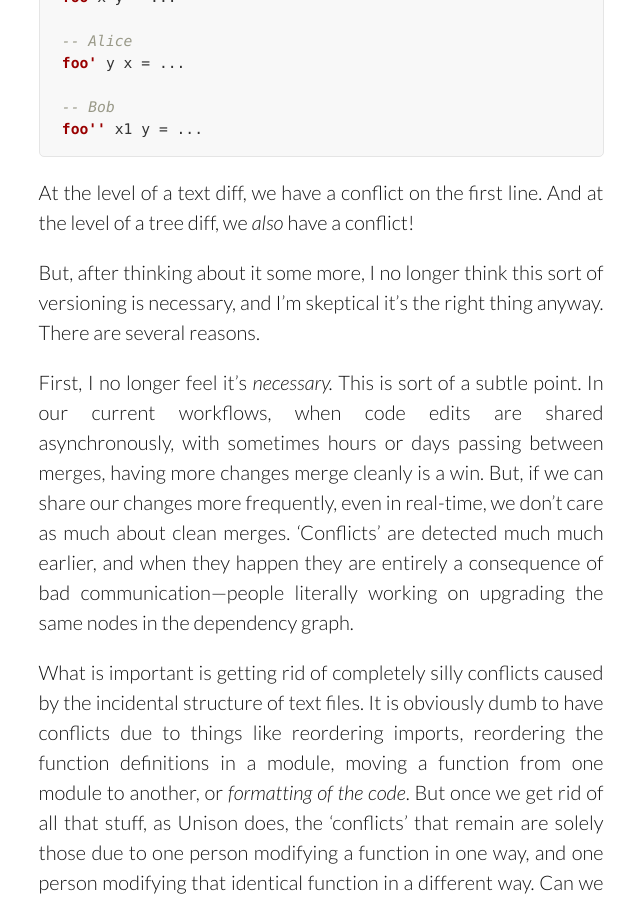
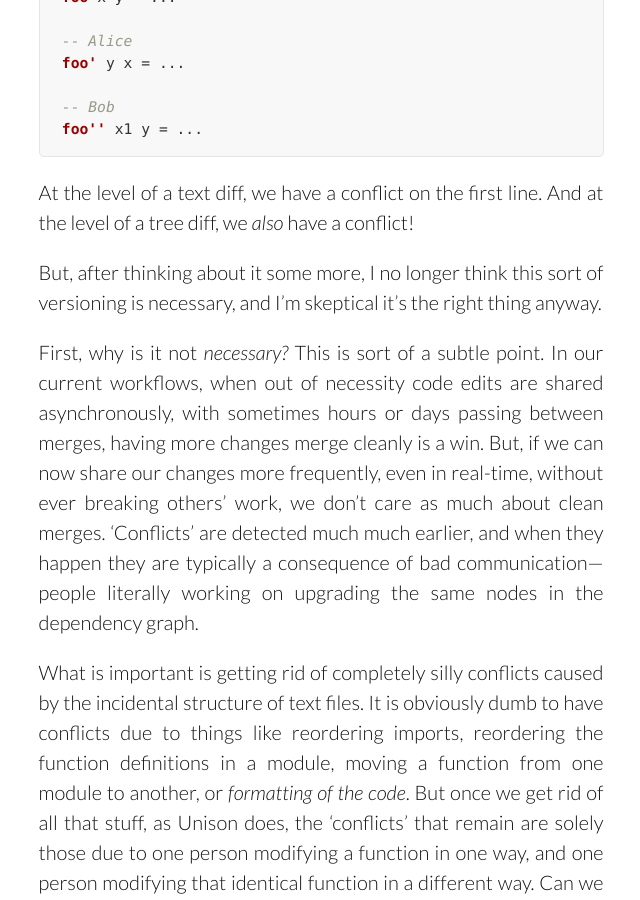
Before and after one commit to unisonweb/oldblog, a Jekyll site: the page built from _posts/2015-06-12-editing.markdown, in a window 1280 px wide and 900 px high, scrolled down 16684 px. Shown: the whole window, without its empty margins (319-959 px from the left). Built offline with Jekyll 4.4.1, drawn with Linux system fonts in a browser that asks for light colours; comment, search, counter and statistics services are not loaded; some of the changed text lies outside the part shown.

Commit message:
Update 2015-06-12-editing.markdown

```diff
--- a/_posts/2015-06-12-editing.markdown
+++ b/_posts/2015-06-12-editing.markdown
@@ -216,7 +216,7 @@ Do we still need 'branches'? I am not sure. I think we at least need something l
 
 Now where to go from here? This topic definitely needs more thought. If you have ideas, please leave a comment, or join [the chat room](https://gitter.im/unisonweb/platform).
 
-### Is semantic version control even a good idea?
+### <a id="semantic-vcs"></a> Is semantic version control even a good idea?
 
 I've been really interested in the idea of semantic version control for a while, in which the unit of edits is not text diffs or even tree diffs, but _semantic edits_ that map more directly to programmer intent. So, an edit might be 'swap the order of these two function parameters' or 'rename this function parameter from x to x2'.
 
@@ -234,9 +234,9 @@ foo'' x1 y = ...
 
 At the level of a text diff, we have a conflict on the first line. And at the level of a tree diff, we _also_ have a conflict!
 
-But, after thinking about it some more, I no longer think this sort of versioning is necessary, and I'm skeptical it's the right thing anyway. There are several reasons.
+But, after thinking about it some more, I no longer think this sort of versioning is necessary, and I'm skeptical it's the right thing anyway.
 
-First, I no longer feel it's _necessary._ This is sort of a subtle point. In our current workflows, when code edits are shared asynchronously, with sometimes hours or days passing between merges, having more changes merge cleanly is a win. But, if we can share our changes more frequently, even in real-time, we don't care as much about clean merges. 'Conflicts' are detected much much earlier, and when they happen they are entirely a consequence of bad communication---people literally working on upgrading the same nodes in the dependency graph.
+First, why is it not _necessary?_ This is sort of a subtle point. In our current workflows, when out of necessity code edits are shared asynchronously, with sometimes hours or days passing between merges, having more changes merge cleanly is a win. But, if we can now share our changes more frequently, even in real-time, without ever breaking others' work, we don't care as much about clean merges. 'Conflicts' are detected much much earlier, and when they happen they are typically a consequence of bad communication---people literally working on upgrading the same nodes in the dependency graph.
 
 What is important is getting rid of completely silly conflicts caused by the incidental structure of text files. It is obviously dumb to have conflicts due to things like reordering imports, reordering the function definitions in a module, moving a function from one module to another, or _formatting of the code_. But once we get rid of all that stuff, as Unison does, the 'conflicts' that remain are solely those due to one person modifying a function in one way, and one person modifying that identical function in a different way. Can we do even better and somehow merge more of their changes? Maybe... but I don't think it's necessary.
 
```
Also changed, not shown: other parts of _posts/2015-06-12-editing.markdown (+2 -2 lines).
